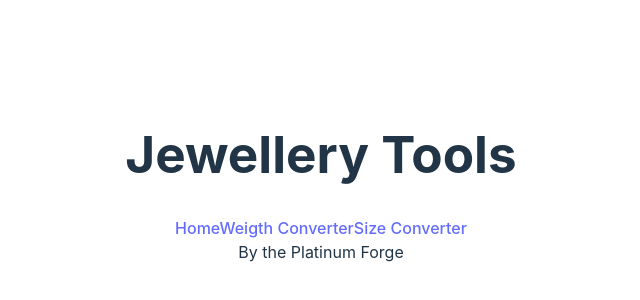
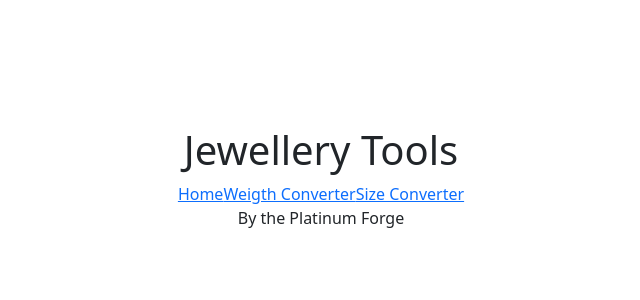
Before and after one commit to robcasson11/Jewellery-Tools, a React (Vite) app: page / in a window 1280 px wide. Shown: the part 222-522 px from the top of the page, without its empty margins (319-959 px from the left). Built offline with nearby package versions, Linux system fonts and the light colour scheme.

Commit message:
FEAT: Bootstarp implemented/installed with no styles applied yet

```diff
--- a/package.json
+++ b/package.json
@@ -11,6 +11,8 @@
     "test": "vitest"
   },
   "dependencies": {
+    "@popperjs/core": "^2.11.8",
+    "bootstrap": "^5.3.3",
     "react": "^18.2.0",
     "react-dom": "^18.2.0",
     "react-router-dom": "^6.22.2"
@@ -26,6 +28,7 @@
     "eslint-plugin-react-hooks": "^4.6.0",
     "eslint-plugin-react-refresh": "^0.4.5",
     "jsdom": "^24.0.0",
+    "sass": "^1.71.1",
     "vite": "^5.1.0",
     "vitest": "^1.3.1"
   }
--- a/src/main.jsx
+++ b/src/main.jsx
@@ -6,6 +6,8 @@
 import ErrorPage from "./features/errorView.jsx";
 import "./index.css";
 import { createBrowserRouter, RouterProvider } from "react-router-dom";
+import "./scss/styles.scss";
+import * as bootstrap from "bootstrap";
 
 const router = createBrowserRouter([
   {
--- /dev/null
+++ b/src/scss/styles.scss
@@ -0,0 +1 @@
+@import "bootstrap/scss/bootstrap";
--- a/vite.config.js
+++ b/vite.config.js
@@ -1,7 +1,6 @@
 import { defineConfig } from "vite";
 import react from "@vitejs/plugin-react";
 
-// https://vitejs.dev/config/
 export default defineConfig({
   plugins: [react()],
   test: {
```
Also changed, not shown: 1 other file (tests, documents, lock files or other folders).
